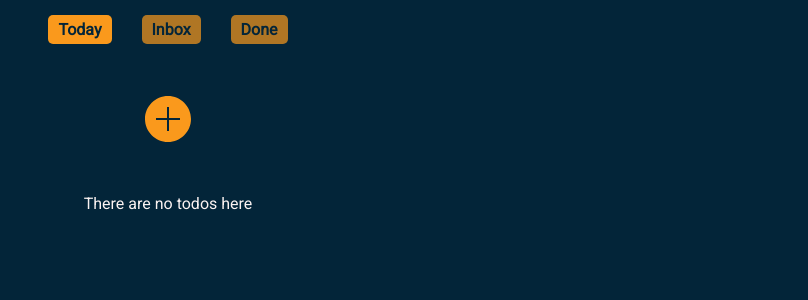
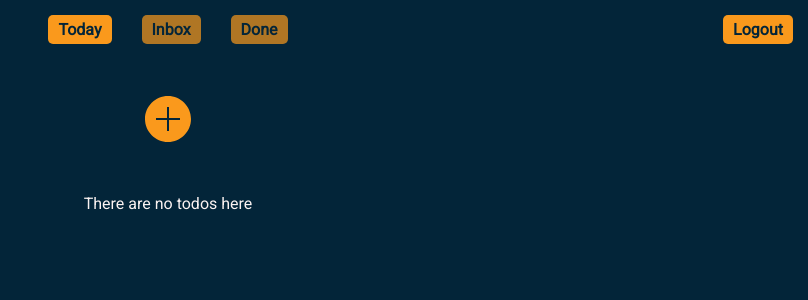
Before and after one commit to Srizza93/todo-spring-front, a Vue app: page /user/1 in a window 1280 px wide. Shown: the top 300 px of the page, without its empty margins (472-1280 px from the left). Built offline with nearby package versions, Linux system fonts and the light colour scheme; no server answers.

Commit message:
build(security): todo navbar

```diff
--- /dev/null
+++ b/src/components/userProfile/TodoNav.vue
@@ -0,0 +1,88 @@
+<template>
+    <div class="settings">
+        <div></div>
+            <div class="settings_buttons">
+                <button
+                    v-for="todoButton in todoButtons"
+                    :key="todoButton.id"
+                    class="todo-button"
+                    :class="{ selected: selectedTodos === todoButton.type}"
+                    @click="emitSelect(todoButton.type)"
+                    >
+                    {{ todoButton.text }}
+                </button>
+            </div>
+        <div class="settings_logout">
+            <RouterLink class="todo-button selected" to="/">
+                Logout
+            </RouterLink>
+        </div>
+        </div>
+</template>
+
+<script lang="ts" setup>
+import type { Ref } from "vue"
+import { ref } from "vue"
+import type { TodoIndex } from "../../types/TodoType"
+import { SelectedTodos } from "../../types/TodoType"
+
+defineProps<{
+  selectedTodos: SelectedTodos;
+}>();
+
+const todoButtons: Ref<TodoIndex[]> = ref([
+    {
+        id: 1,
+        text: 'Today',
+        type: SelectedTodos.TODAY,
+    },
+    {
+        id: 2,
+        text: 'Inbox',
+        type: SelectedTodos.INBOX,
+    },
+    {
+        id: 3,
+        text: 'Done',
+        type: SelectedTodos.DONE,
+    },
+])
+
+const submitEmit = defineEmits(['emit-select'])
+
+function emitSelect(selected: SelectedTodos): void {
+    submitEmit('emit-select', selected)
+}
+</script>
+
+<style lang="scss" scoped>
+.settings {
+    display: grid;
+    grid-template-columns: 33% 33% 33%;
+    flex-direction: row;
+    justify-content: space-between;
+    margin-bottom: 50px;
+}
+
+.settings_buttons {
+    display: flex;
+    flex-direction: row;
+    justify-content: center;
+    align-items: center;
+}
+
+.settings_logout {
+    display: flex;
+    justify-content: end;
+}
+
+.todo-button {
+    opacity: .7;
+    margin: 0 15px;
+    text-decoration: none;
+}
+
+.selected {
+    opacity: 1;
+}
+</style>
--- a/src/pages/UserProfile.vue
+++ b/src/pages/UserProfile.vue
@@ -1,16 +1,9 @@
 <template>
     <div class="profile">
-        <div class="profile_settings">
-            <button
-              v-for="todoButton in todoButtons"
-              :key="todoButton.id"
-              class="todo-button"
-              :class="{ selected: selectedTodos === todoButton.type}"
-              @click="selectTodoButton(todoButton.type)"
-            >
-              {{ todoButton.text }}
-            </button>
-        </div>
+        <TodoNav
+          @emit-select="selectTodoButton"
+          :selected-todos="selectedTodos"
+        />
         <div v-if="selectedTodos !== 'DONE'" class="profile_add">
             <img
               class="profile_add_icon"
@@ -39,35 +32,16 @@
 <script setup lang="ts">
 import type { Ref } from "vue"
 import { onMounted, ref, watch } from "vue"
-import { Todo, SelectedTodos, TodoIndex } from "../types/TodoType"
+import { Todo, SelectedTodos } from "../types/TodoType"
 import { getTodos, postTodo, putTodo, deleteTodo } from "../api/Todos"
 import type { RouteLocationNormalizedLoaded } from "vue-router"
 import { useRoute } from "vue-router"
+import TodoNav from "../components/userProfile/TodoNav.vue"
 import TodoModal from "../components/userProfile/TodoModal.vue"
 import TodosComponent from "../components/userProfile/TodosComponent.vue"
 import CustomLoader from "../components/CustomLoader.vue"
 
-const route: RouteLocationNormalizedLoaded = useRoute();
-const todoButtons: Ref<TodoIndex[]> = ref([
-    {
-        id: 1,
-        text: 'Today',
-        type: SelectedTodos.TODAY,
-        selected: true
-    },
-    {
-        id: 2,
-        text: 'Inbox',
-        type: SelectedTodos.INBOX,
-        selected: false
-    },
-    {
-        id: 3,
-        text: 'Done',
-        type: SelectedTodos.DONE,
-        selected: false
-    },
-])
+const route: RouteLocationNormalizedLoaded = useRoute()
 const todos: Ref<Todo[]> = ref([])
 const selectedTodos: Ref<SelectedTodos> = ref(SelectedTodos.TODAY)
 const todoModal: Ref<boolean> = ref(false)
@@ -84,11 +58,6 @@ async function retrieveTodos(): Promise<void> {
       .finally(() => {
         pending.value = false
       })
-    console.log(todos.value)
-}
-
-function selectTodoButton(todoType: SelectedTodos): void {
-    selectedTodos.value = todoType
 }
 
 function openTodoModal(): void {
@@ -97,6 +66,10 @@ function openTodoModal(): void {
 
 function closeTodoModal(): void {
     todoModal.value = false
+}
+
+function selectTodoButton(todoType: SelectedTodos): void {
+    selectedTodos.value = todoType
 }
 
 async function submitTodo(todo: { dueDate: Date, content: string, today: Date }): Promise<void> {
@@ -143,18 +116,6 @@ watch(() => selectedTodos.value, () => {
     transition-duration: 2s;
 }
 
-.todo-button {
-    opacity: .7;
-    margin: 0 15px;
-}
-
-.profile_settings {
-    display: flex;
-    flex-direction: row;
-    justify-content: center;
-    margin-bottom: 50px;
-}
-
 .profile_add {
     display: flex;
     justify-content: center;
@@ -182,8 +143,4 @@ watch(() => selectedTodos.value, () => {
     justify-content: center;
     color: $third-color;
 }
-
-.selected {
-    opacity: 1;
-}
 </style>
--- a/src/types/TodoType.ts
+++ b/src/types/TodoType.ts
@@ -11,7 +11,6 @@ export interface TodoIndex {
     id: number
     text: string
     type: SelectedTodos
-    selected: boolean
 }
 
 export enum SelectedTodos {
```
